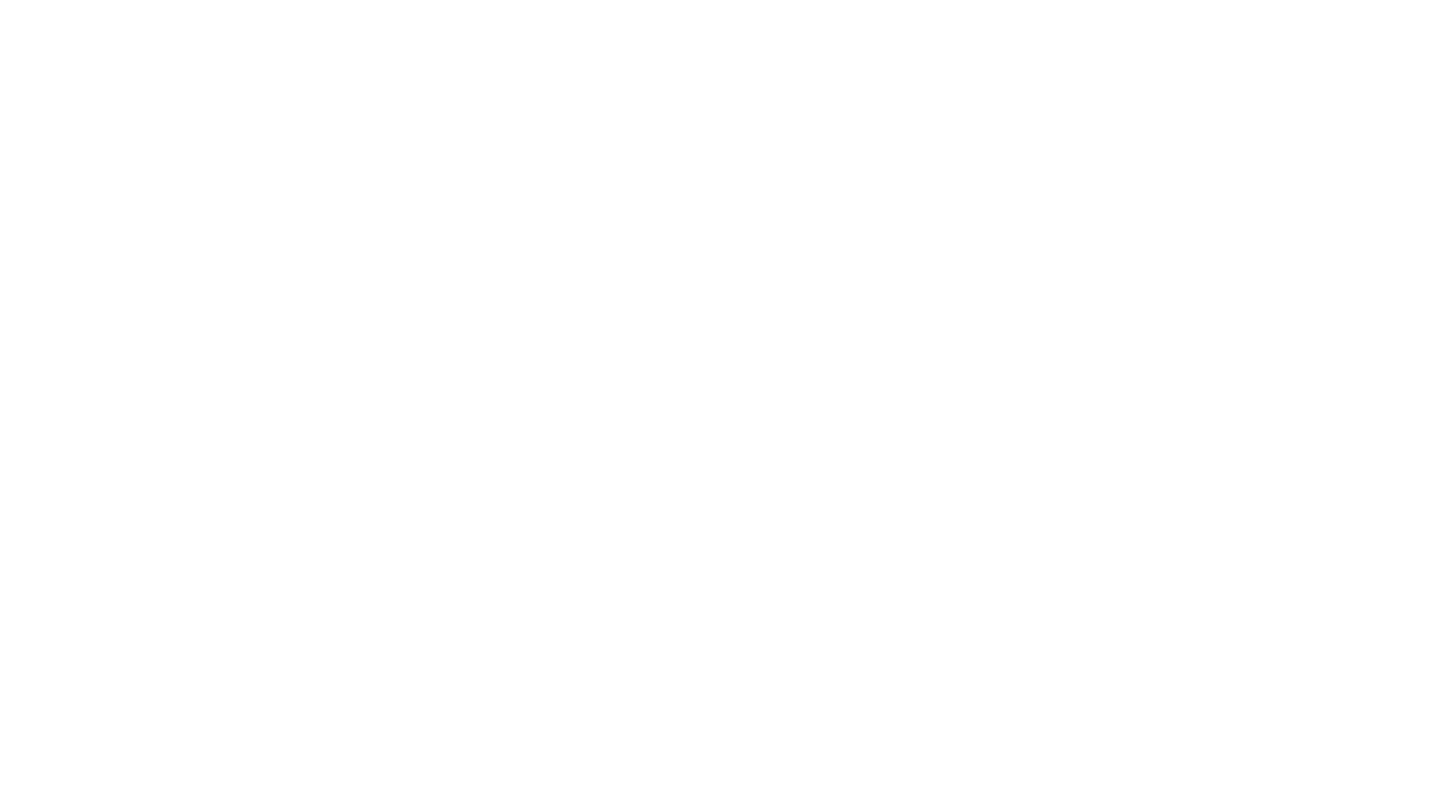
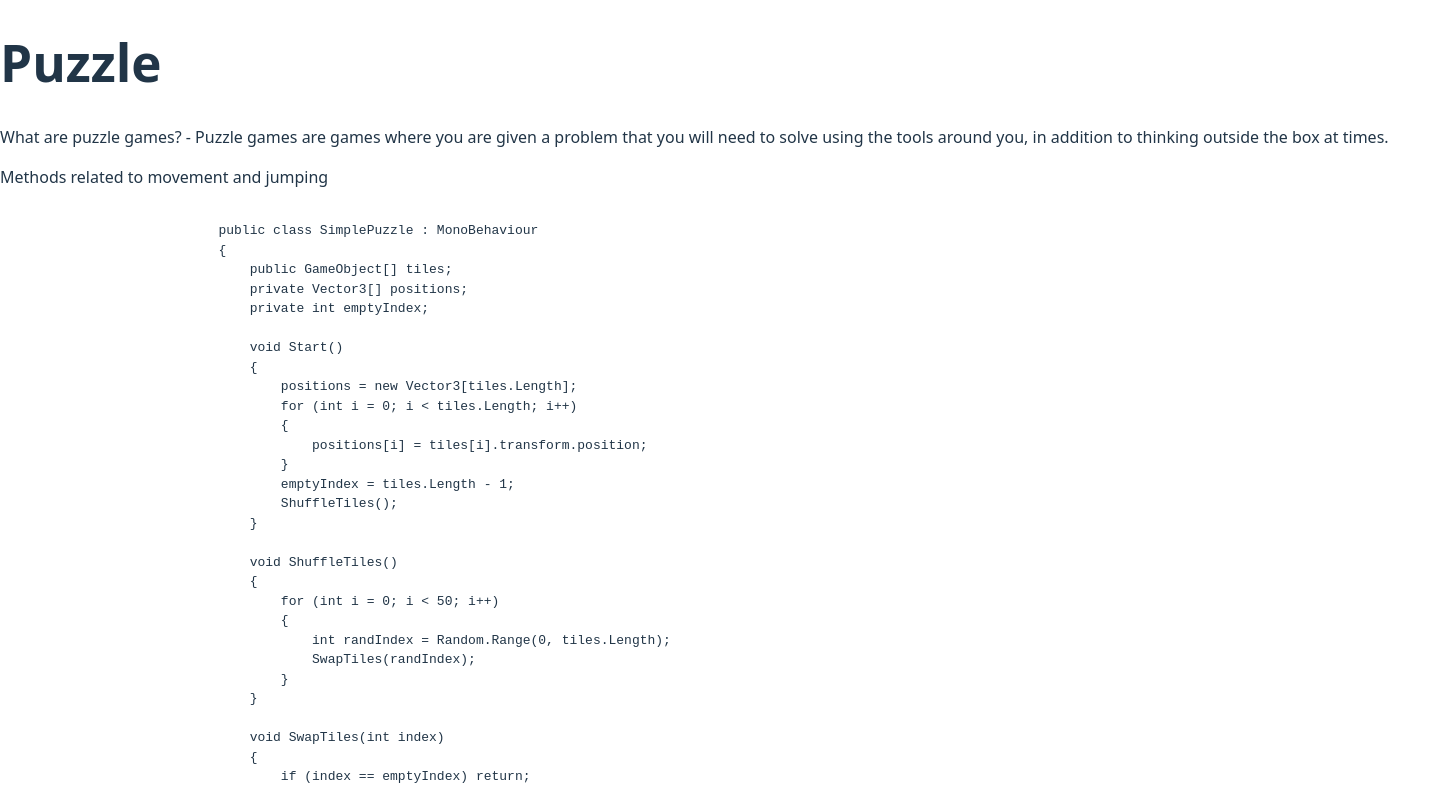
Before and after one commit to aantayhu/The-Unity-Uploader, a React (Vite) app in the folder the-unity-uploader/: page / in a window 1280 px wide. Shown: the top 800 px of the page, 1451 px wide, since content can reach past the window. Built offline with nearby package versions, Linux system fonts and the light colour scheme.

Commit message:
platformer and puzzle pages done

```diff
--- a/the-unity-uploader/src/main.jsx
+++ b/the-unity-uploader/src/main.jsx
@@ -2,9 +2,10 @@ import { StrictMode } from 'react'
 import { createRoot } from 'react-dom/client'
 import './index.css'
 import GamePage from './webpages/GamePage'
-
+import PlatformerPage from './webpages/using-unity/PlatformerPage'
+import PuzzlePage from './webpages/using-unity/PuzzlePage'
 createRoot(document.getElementById('root')).render(
   <StrictMode>
-    <GamePage />
+    <PuzzlePage />
   </StrictMode>,
 )
--- a/the-unity-uploader/src/webpages/using-unity/PlatformerPage.jsx
+++ b/the-unity-uploader/src/webpages/using-unity/PlatformerPage.jsx
@@ -1,7 +1,6 @@
 function PlatformerPage() {
     return(
         <>
-            <div id = "all">
                 <h1>
                     Platformer
                 </h1>
@@ -9,29 +8,77 @@ function PlatformerPage() {
                     What's a platformer? - A platformer is a genre of games where the player moves around the level to get all the way to the end.
                 </p>
                 <p>
-                    Methods related to movement
+                    Methods related to movement and jumping
 
-                    {/* <pre>
+                    <pre>
                         <code>
                             {`
-
+                                public class PlayerMovement : MonoBehaviour
+                                {
+                                    public float movement_scalar;
+                                    public float max_speed;
                                     private Rigidbody2D rb;
                                     // Start is called before the first frame update
                                     void Start()
                                     {
                                         rb = this.gameObject.getComponent<Rigidbody2D>();
                                     }
-
+                                    // Update is called once per frame
                                     void FixedUpdate()
                                     {
                                         float x_movement = Input.GetAxis("Horizontal");
-                                    if(rb.)
+
+                                        if(rb.velocity.magnitude < max_speed)
+                                        {
+                                            Vector2 movement = new Vector(x_movement, 0);
+                                            rb.AddForce(movement_scalar * movement);
                                         }
+
+                                        if(InpuButtonDown("Jump") && is_on_ground)
+                                        {
+                                            Vector2 jump_force = new Vector2(0, jump_scalar);
+                                            rb.AddForce(jump_force);
+                                        }
+
+                                    }
+
+                                    void OnCollisionEnter2D(Collision2D collision)
+                                    {
+                                        if (CollisionIsWithGround(collision))
+                                        {
+                                            is_on_ground = true;
+                                        }
+                                    }
+
+                                    void OnCollisionExit2D(Collision2D collision))
+                                    {
+                                        if (!CollisionIsWithGround(collision))
+                                        {
+                                            is_on_ground = false;
+                                        }
+                                    }
+
+                                    private bool CollisionIsWithGround(Collision2D collision)
+                                    {
+                                        bool is_with_ground = false;
+                                        foreach(ContactPoint2D c in collision.contacts)
+                                        {
+                                            Vector2 collision_direction_vector = c.point - rb.position;
+                                            if(collision_direction_vector.y < 0)
+                                            {
+                                                //collision happened below character
+                                                is_with_ground = true;
+                                            }
+                                        }
+
+                                        return is_with_ground;
+                                    }
+                                }
+
                             `}
                         </code>
-                    </pre> */}
+                    </pre>
                 </p>
-            </div>
         </>
     )
 }
--- a/the-unity-uploader/src/webpages/using-unity/PuzzlePage.jsx
+++ b/the-unity-uploader/src/webpages/using-unity/PuzzlePage.jsx
@@ -1,5 +1,82 @@
 function PuzzlePage() {
+    return(
+        <>
+            <h1>
+                Puzzle
+            </h1>
+            <p>
+                What are puzzle games? - Puzzle games are games where you are given a problem that you will need to solve using the tools around you, in addition to thinking outside the box at times.
+            </p>
+            <p>
+                Methods related to movement and jumping
+                <pre>
+                    <code>
+                        {`
+                            public class SimplePuzzle : MonoBehaviour
+                            {
+                                public GameObject[] tiles;
+                                private Vector3[] positions;
+                                private int emptyIndex;
 
+                                void Start()
+                                {
+                                    positions = new Vector3[tiles.Length];
+                                    for (int i = 0; i < tiles.Length; i++)
+                                    {
+                                        positions[i] = tiles[i].transform.position;
+                                    }
+                                    emptyIndex = tiles.Length - 1;
+                                    ShuffleTiles();
+                                }
+
+                                void ShuffleTiles()
+                                {
+                                    for (int i = 0; i < 50; i++)
+                                    {
+                                        int randIndex = Random.Range(0, tiles.Length);
+                                        SwapTiles(randIndex);
+                                    }
+                                }
+
+                                void SwapTiles(int index)
+                                {
+                                    if (index == emptyIndex) return;
+
+                                    if (Vector3.Distance(positions[index], positions[emptyIndex]) == 1)
+                                    {
+                                        (tiles[index].transform.position, tiles[emptyIndex].transform.position) = (tiles[emptyIndex].transform.position, tiles[index].transform.position);
+                                        (tiles[index], tiles[emptyIndex]) = (tiles[emptyIndex], tiles[index]);
+                                        emptyIndex = index;
+                                    }
+                                }
+
+                                public void OnTileClick(int index)
+                                {
+                                    SwapTiles(index);
+                                    if (IsSolved())
+                                    {
+                                        Debug.Log("Puzzle Solved!");
+                                    }
+                                }
+
+                                bool IsSolved()
+                                {
+                                    for (int i = 0; i < tiles.Length; i++)
+                                    {
+                                        if (tiles[i].transform.position != positions[i])
+                                        {
+                                        return false;
+                                        }
+                                    return true;
+                                    }
+                                }
+                            }
+                        `}
+                    </code>
+                </pre>
+            </p>
+        </>
+    )
 }
 
 export default PuzzlePage;
```
Lines whose indentation alone changed are shown as unchanged.
